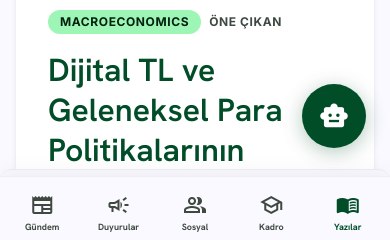
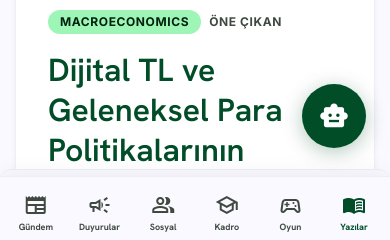
Before and after one commit to ahmetfaruktecim0-collab/KO-ECON-MEDYA-, a plain HTML site: page iktisatcinin-kaleminden.html in a window 390 px wide. Shown: the part 602-842 px from the top of the page. Drawn offline with nearby package versions, Linux system fonts and the light colour scheme; no server answers.

Commit message:
fix: add Oyun link to mobile nav in iktisatcinin-kaleminden

```diff
--- a/iktisatcinin-kaleminden.html
+++ b/iktisatcinin-kaleminden.html
@@ -526,7 +526,11 @@
         <span class="material-symbols-outlined" id="nav-icon-hocalar">school</span>
         <span class="text-[9px] font-bold mt-1">Kadro</span>
     </a>
-    <a href="iktisatcinin-kaleminden.html" class="flex flex-col items-center p-2 text-primary min-w-[60px]">
+        <a href="oyun.html" class="flex flex-col items-center p-2 text-on-surface-variant hover:text-primary transition-colors min-w-[60px]">
+        <span class="material-symbols-outlined" id="nav-icon-oyun">sports_esports</span>
+        <span class="text-[9px] font-bold mt-1 text-center leading-tight">Oyun</span>
+    </a>
+<a href="iktisatcinin-kaleminden.html" class="flex flex-col items-center p-2 text-primary min-w-[60px]">
         <span class="material-symbols-outlined" id="nav-icon-iktisatcinin-kaleminden" style="font-variation-settings: 'FILL' 1;">menu_book</span>
         <span class="text-[9px] font-bold mt-1 text-center leading-tight">Yazılar</span>
     </a>
```
Also changed, not shown: 1 other file.
